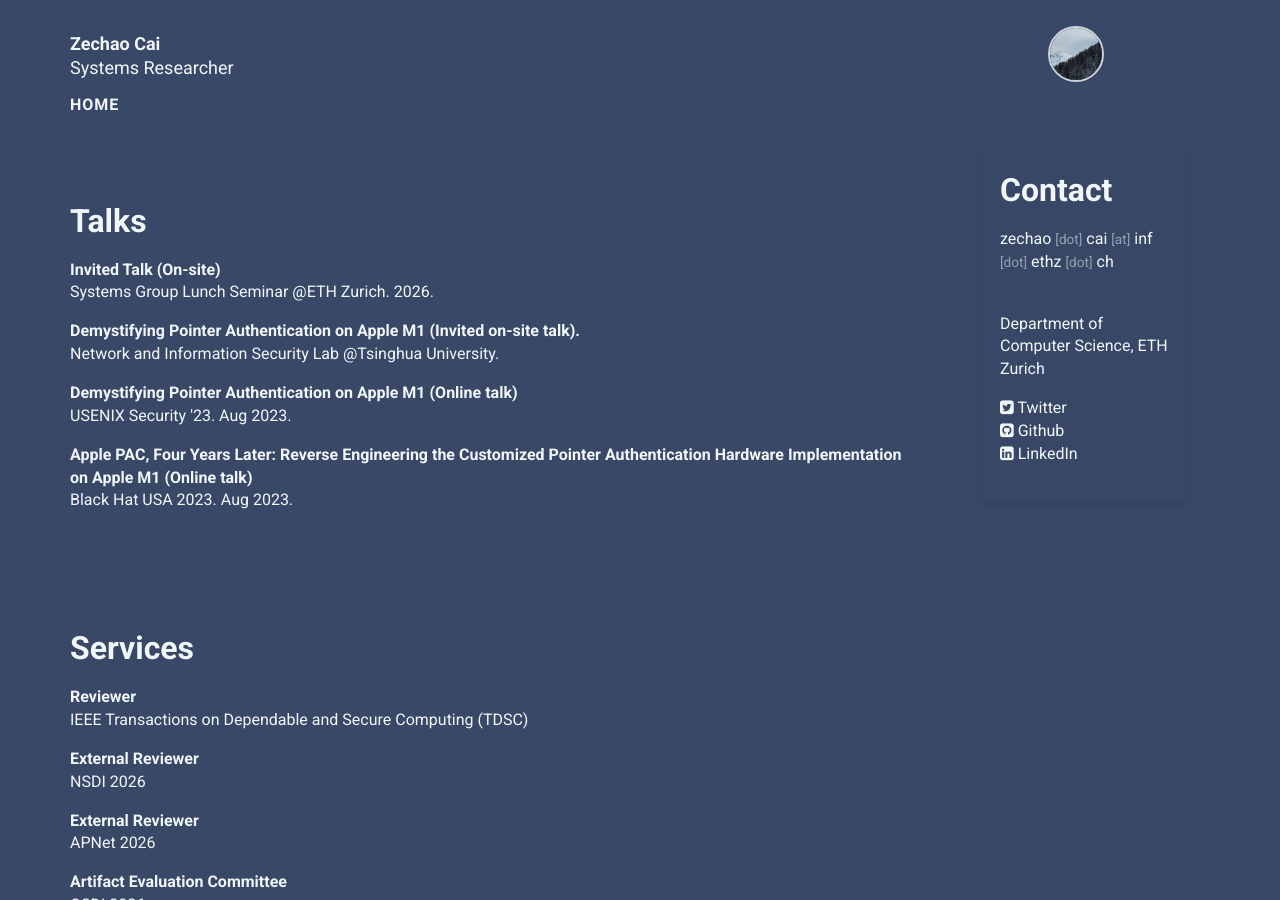
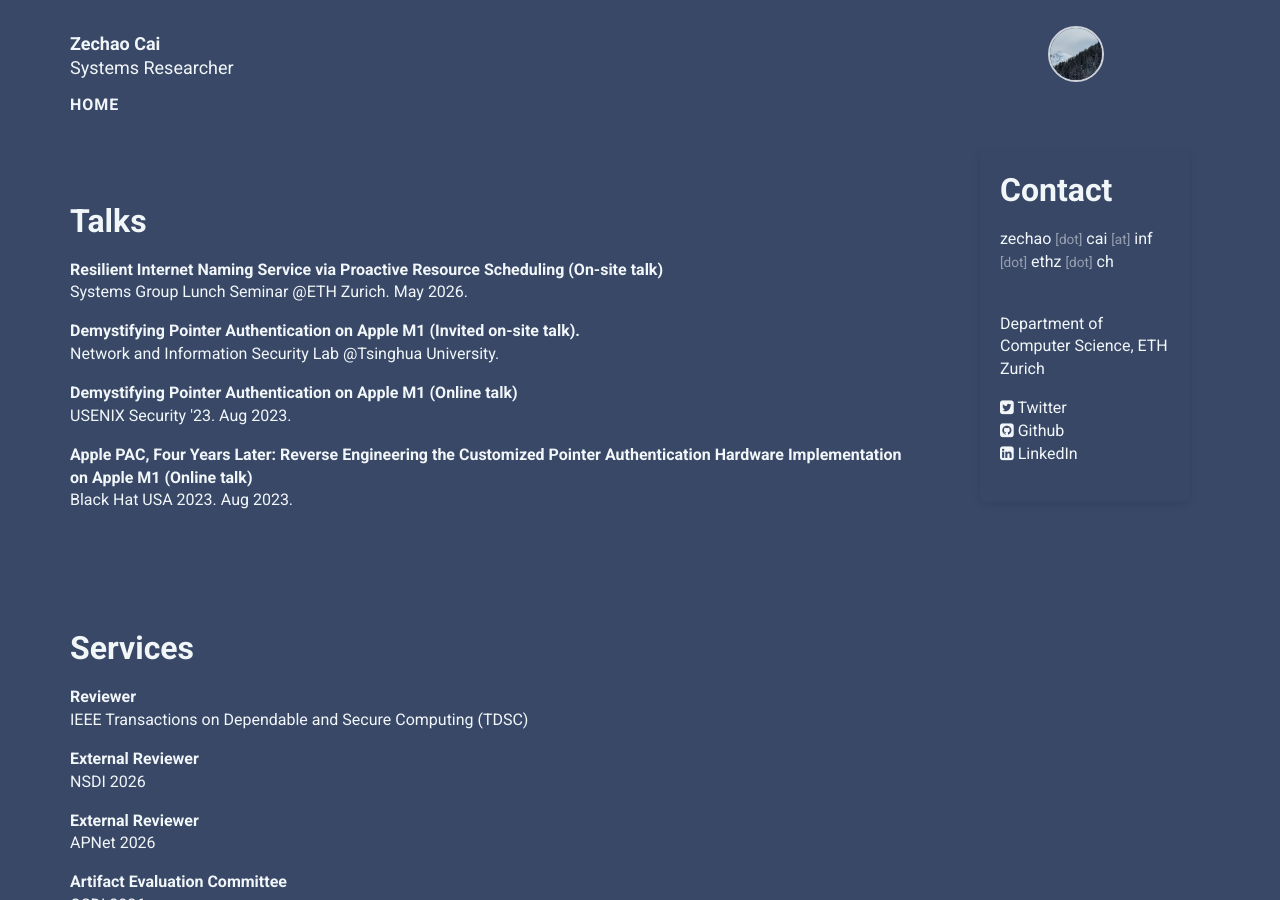
Before and after one commit to zech4o/zech4o.github.io, a Jekyll site: the page built from index.html, in a window 1280 px wide and 900 px high, scrolled down 1271 px. Built offline with Jekyll 4.4.1, drawn with Linux system fonts in a browser that asks for light colours; nearby versions of some CDN libraries.

Commit message:
Fill in ETH lunch seminar talk title and date
Co-Authored-By: Claude Opus 5.5 <noreply@anthropic.com>
Claude-Session: https://claude.ai/code/session_017rTjoaAnZz18pQn8hhyiyv

```diff
--- a/_data/presentations.yml
+++ b/_data/presentations.yml
@@ -1,7 +1,7 @@
 -
-  title: Invited Talk (On-site)
-  location: Systems Group Lunch Seminar @ETH Zurich. 2026.
-  date: 2026 (on-site)
+  title: "Resilient Internet Naming Service via Proactive Resource Scheduling (On-site talk)"
+  location: Systems Group Lunch Seminar @ETH Zurich. May 2026.
+  date: May 2026 (on-site)
 
 -
   title: Demystifying Pointer Authentication on Apple M1 (Invited on-site talk).
```
